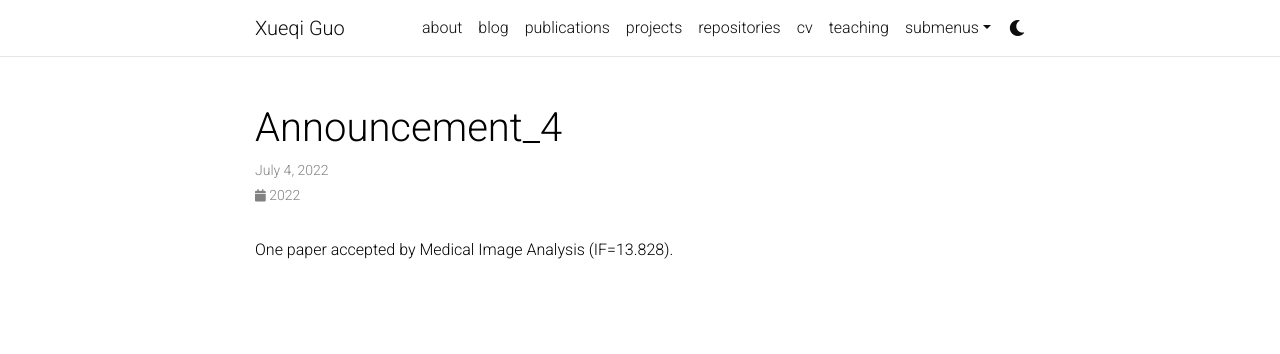
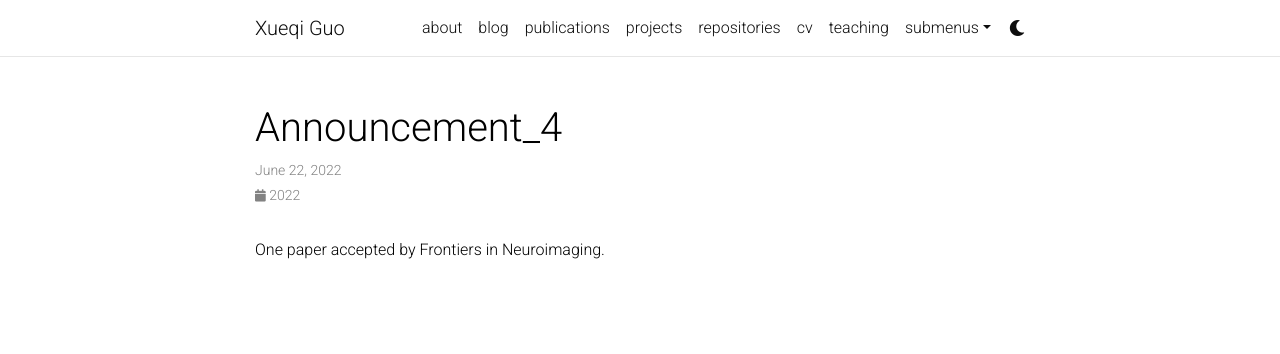
Before and after one commit to gxq1998/gxq1998.github.io, a Jekyll site: the page built from _news/announcement_4.md, in a window 1280 px wide. Shown: the top 354 px of the page. Built offline with Jekyll 4.4.1, drawn with Linux system fonts in a browser that asks for light colours; comment, search, counter and statistics services are not loaded; a style sheet for code colours, icons or effects is not loaded.

Commit message:
Update announcement_4.md

```diff
--- a/_news/announcement_4.md
+++ b/_news/announcement_4.md
@@ -1,7 +1,7 @@
 ---
 layout: post
-date: 2022-07-04 07:59:00-0400
+date: 2022-06-22 07:59:00-0400
 inline: true
 ---
 
-One paper accepted by Medical Image Analysis (IF=13.828).
+One paper accepted by Frontiers in Neuroimaging.
```
